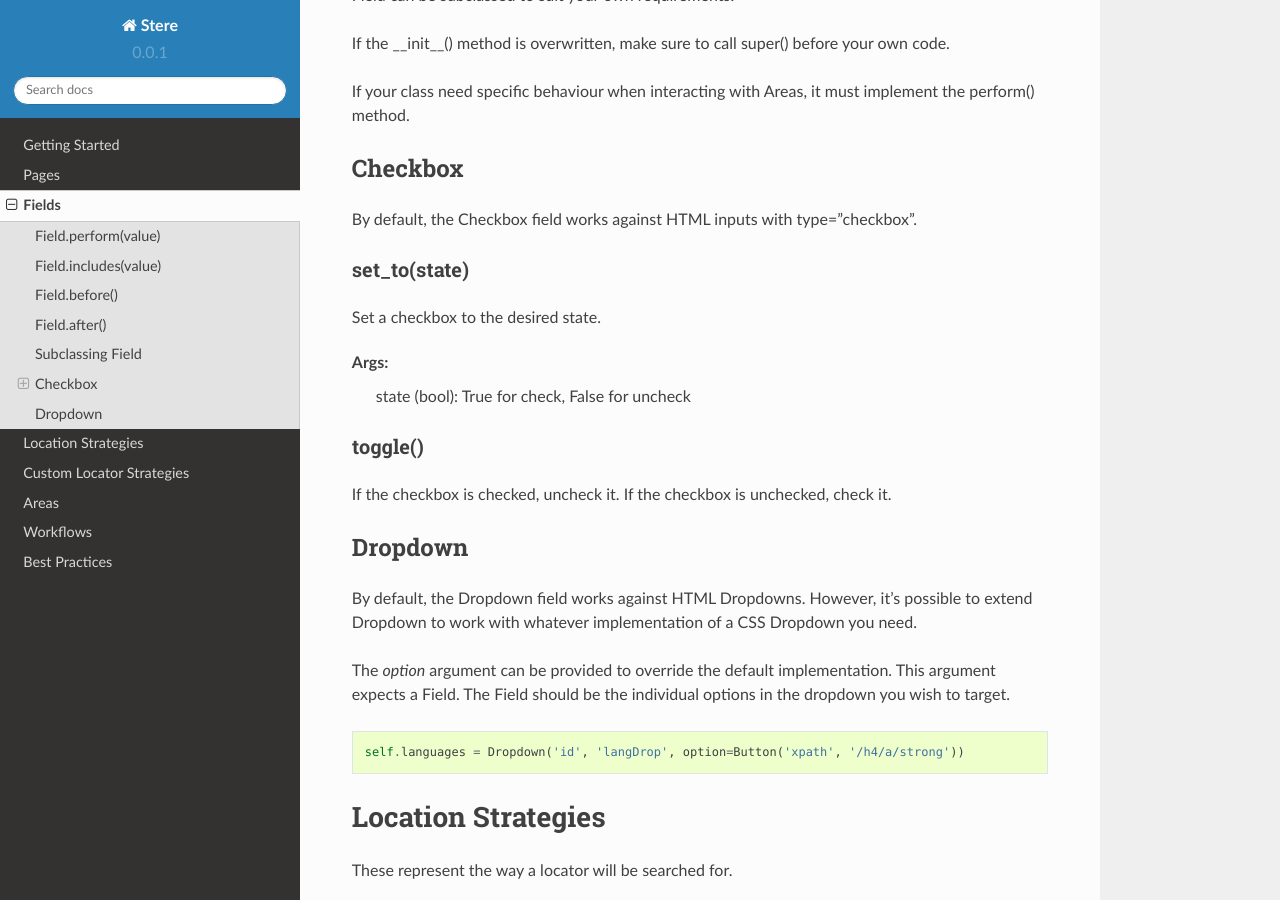
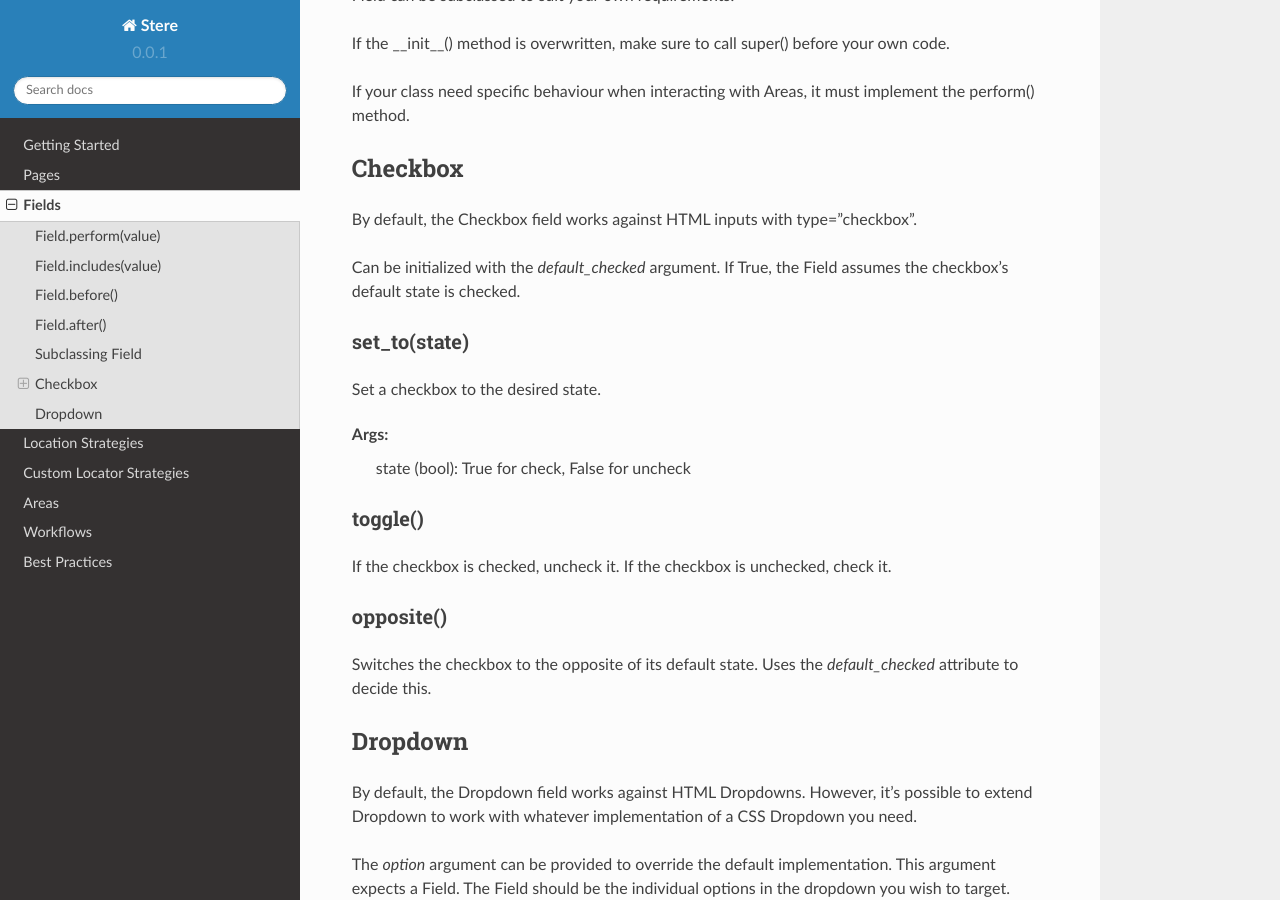
Before and after one commit to jsfehler/stere, a Sphinx documentation site: the page built from docs/field.rst, in a window 1280 px wide and 900 px high, scrolled down 1734 px. Built offline with Sphinx 7.4.7 and the Read the Docs theme 2.0.0, drawn with Linux system fonts in a browser that asks for light colours.

Commit message:
Update Checkbox Field documentation (#45)

```diff
--- a/docs/field.rst
+++ b/docs/field.rst
@@ -81,11 +81,15 @@ If the __init__() method is overwritten, make sure to call super() before your o
 
 If your class need specific behaviour when interacting with Areas, it must implement the perform() method.
 
+
 Checkbox
 ~~~~~~~~
 .. _checkbox:
 
 By default, the Checkbox field works against HTML inputs with type="checkbox".
+
+Can be initialized with the `default_checked` argument. If True, the Field assumes the checkbox's default state is checked.
+
 
 set_to(state)
 +++++++++++++
@@ -99,6 +103,12 @@ toggle()
 ++++++++
 
 If the checkbox is checked, uncheck it. If the checkbox is unchecked, check it.
+
+opposite()
+++++++++++
+
+Switches the checkbox to the opposite of its default state. Uses the `default_checked` attribute to decide this.
+
 
 Dropdown
 ~~~~~~~~
```
